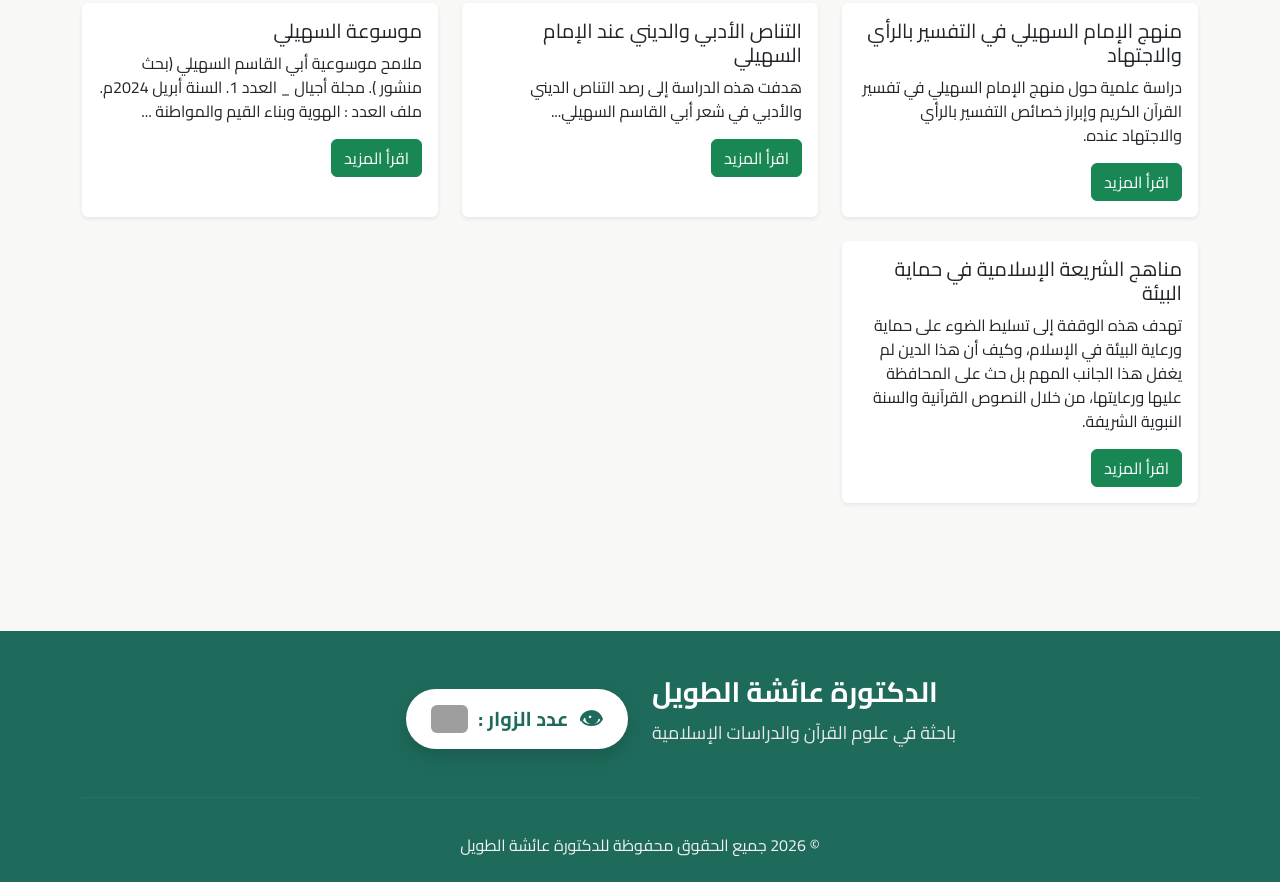
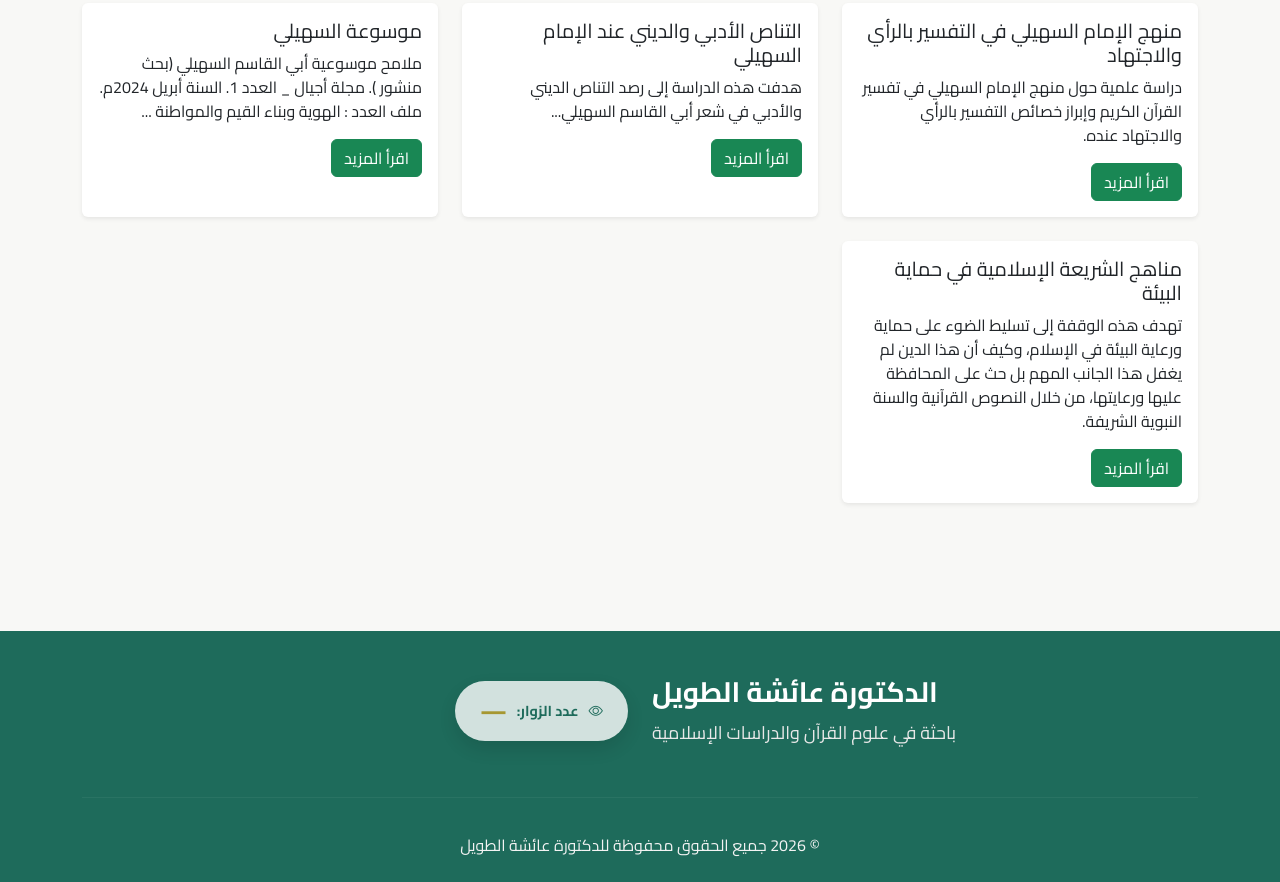
Before and after one commit to Khamil-design/aicha-site, a plain HTML site: page index.html in a window 1280 px wide. Shown: the part 920-1802 px from the top of the page. Drawn offline with nearby package versions, Linux system fonts and the light colour scheme; no server answers; grey boxes are pictures that could not be loaded.

Commit message:
Restore index.html with original content

```diff
--- a/index.html
+++ b/index.html
@@ -372,20 +372,10 @@
 
             <div class="col-lg-6 text-center text-lg-start">
 
-				<div class="visitor-counter">
-
-				    <span class="visitor-icon">👁</span>
-
-				    <span class="visitor-text">عدد الزوار :</span>
-
-				    <img
-				        src="https://hits.seeyoufarm.com/api/count/incr/badge.svg?url=https://khamil-design.github.io/aicha-site/"
-				        alt="عدد الزوار"
-				        style="height:28px;vertical-align:middle;border-radius:6px;">
-
-				</div>
-
-
+        <p class="visitor-counter" style="opacity:0.8; font-size:0.9rem;">
+            <i class="bi bi-eye"></i>
+            عدد الزوار: <span id="visitor-count">...</span>
+        </p>
             </div>
 
         </div>
```
